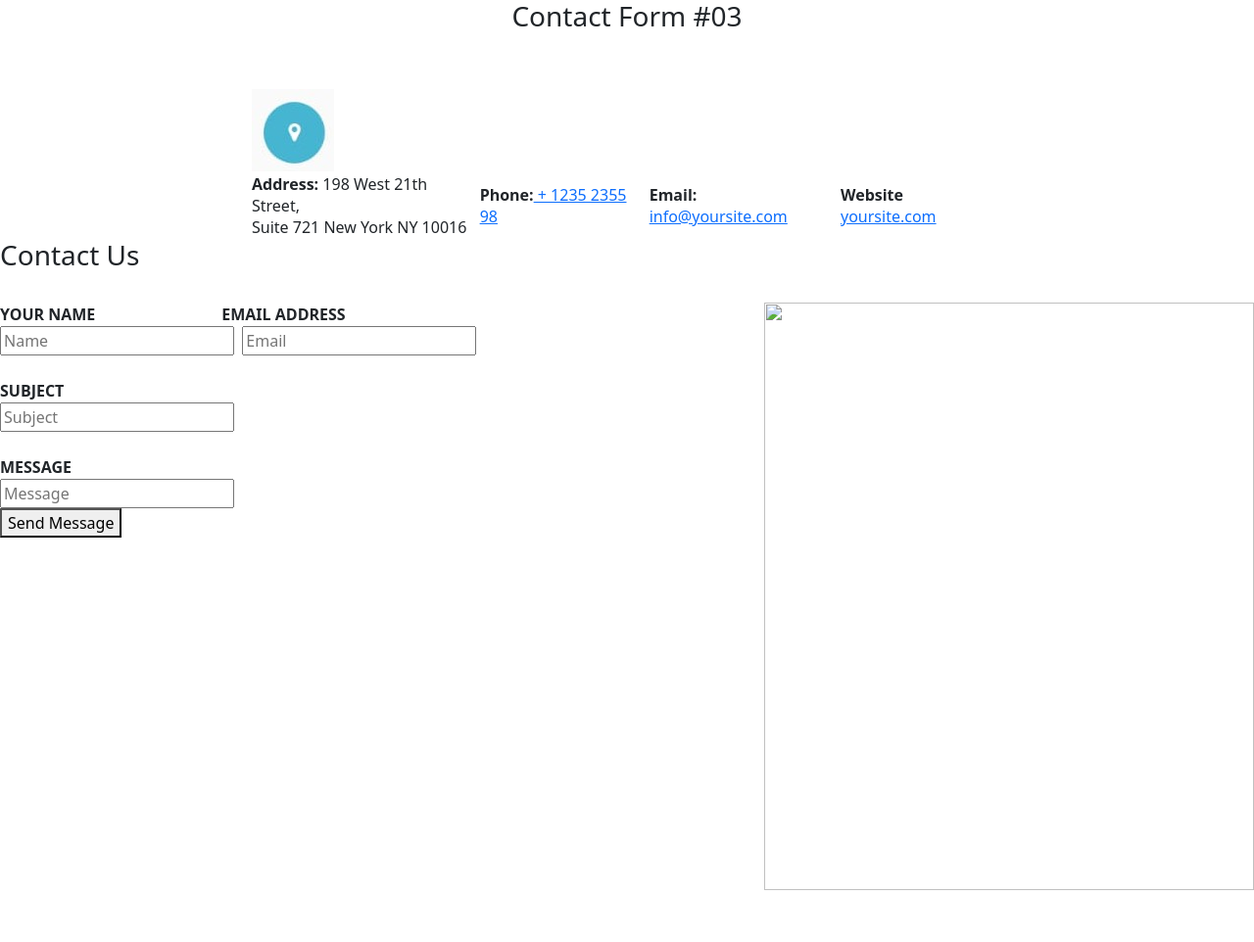
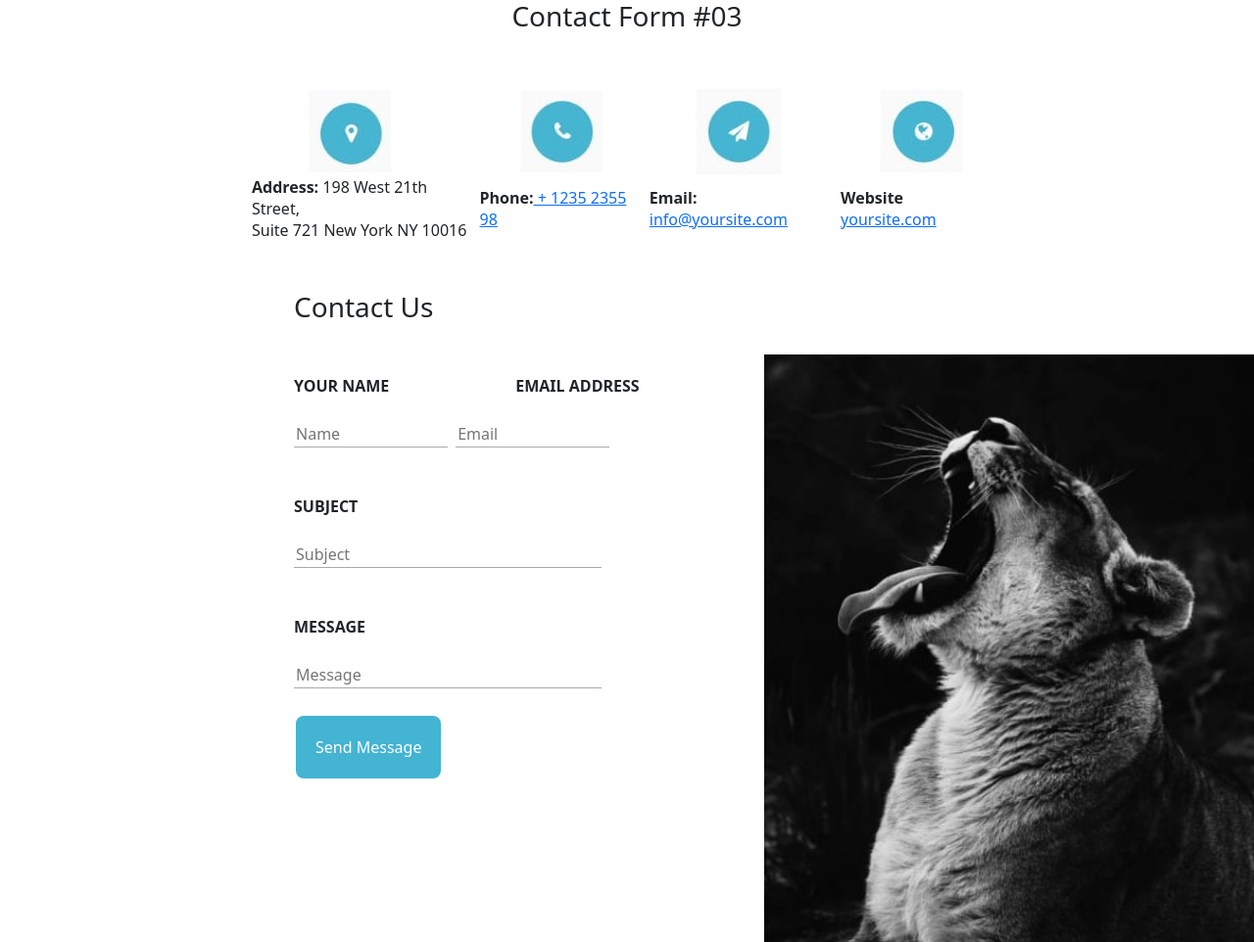
Before and after one commit to YuvaNagaTeja/contact-form, a plain HTML site: page index.html in a window 1280 px wide. Shown: the whole page at 98% size. Before the commit the page ends 909 px from the top, so only its background shows below. Drawn offline with nearby package versions, Linux system fonts and the light colour scheme.

Commit message:
Update index.html

```diff
--- a/index.html
+++ b/index.html
@@ -5,7 +5,7 @@
     <meta charset="utf-8">
     <title>Contact Form</title>
     <link href="https://cdn.jsdelivr.net/npm/bootstrap@5.1.3/dist/css/bootstrap.min.css" rel="stylesheet" integrity="sha384-1BmE4kWBq78iYhFldvKuhfTAU6auU8tT94WrHftjDbrCEXSU1oBoqyl2QvZ6jIW3" crossorigin="anonymous">
-    <link rel="stylesheet" href="\contact form\styles.css">
+    <link rel="stylesheet" href="styles.css">
   </head>
 
   <body>
@@ -23,13 +23,13 @@
             <th><img id="location" src="location logo.jpeg" alt=""></th>
           </center>
           <center>
-            <th><img id="call" src="logo.jpeg" alt=""></th>
+            <th><img id="call" src="call logo.jpeg" alt=""></th>
           </center>
           <center>
-            <th><img id="mail" src="logo.jpeg" alt=""></th>
+            <th><img id="mail" src="mail logo.jpeg" alt=""></th>
           </center>
           <center>
-            <th><img id="website" src="logo.jpeg" alt=""></th>
+            <th><img id="website" src="website logo.jpeg" alt=""></th>
           </center>
         </tr>
         <tr>
@@ -63,7 +63,7 @@
 
         <!-- image -->
         <div class="image">
-          <img align="right" src="\contact form\tiger.jpeg" width="500" height="600">
+          <img align="right" src="tiger.jpeg" width="500" height="600">
         </div>
 
         <form class="entireform" action="index.html" method="post">
```
